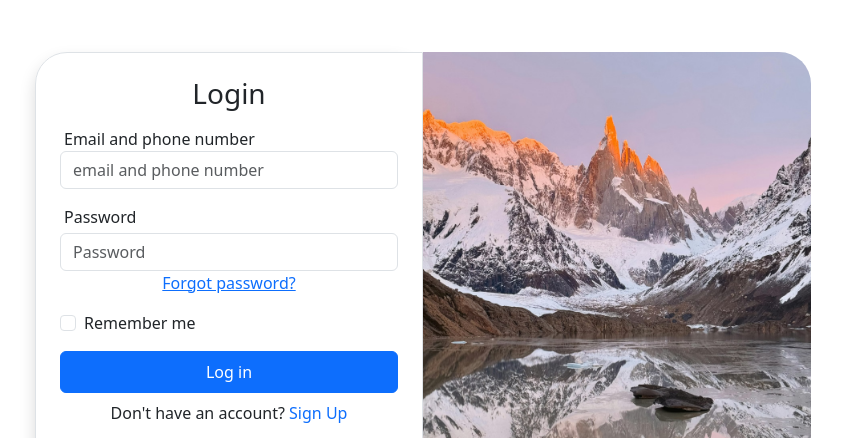
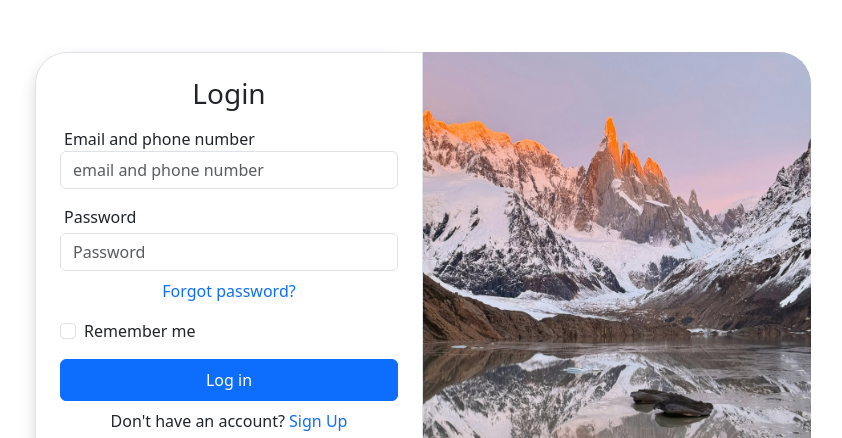
Before and after one commit to MonuKumarPrajapati/e_commerce_officebs, a plain HTML site: page pages/login.html in a window 1280 px wide. Shown: the top 438 px of the page, without its empty margins (205-1047 px from the left). Drawn offline with nearby package versions, Linux system fonts and the light colour scheme.

Commit message:
decoration remove

```diff
--- a/pages/login.html
+++ b/pages/login.html
@@ -113,9 +113,9 @@
               </div>
 
               <div class="text-center">
-                <a href="" class="text-decoration-none">
-                  <p  class="text-primary" style="cursor: pointer"><a href="forgot.html">Forgot password?</a></p>
-                </a>
+
+                  <p  class="text-primary mt-2" style="cursor: pointer"><a class="text-decoration-none" href="forgot.html">Forgot password?</a></p>
+
               </div>
 
               <div class="form-check text-start my-3">
```
